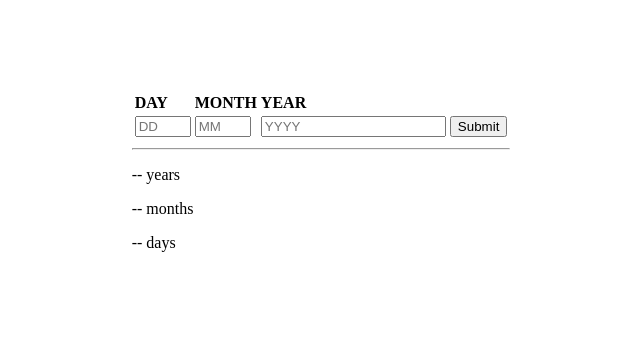
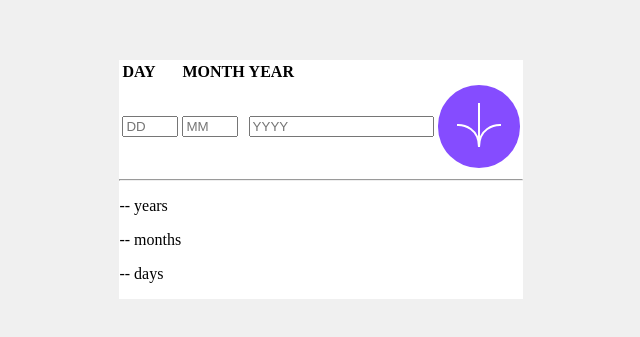
Before and after one commit to batskywalker/age-calculator-frontend-mentor, a plain HTML site: page index.html in a window 1280 px wide. Shown: the part 229-566 px from the top of the page, without its empty margins (319-959 px from the left). Drawn offline with Linux system fonts and the light colour scheme.

Commit message:
button in

```diff
--- a/index.html
+++ b/index.html
@@ -10,9 +10,9 @@
   <title>Frontend Mentor | Age calculator app</title>
 </head>
 <body>
-  <div id="contain_the_container">
+  <div id="contain-the-container">
     <div id="container">
-      <div id="contained_container">
+      <div id="contained-container">
         <div id="input">
           <form id="date">
             <table>
@@ -22,11 +22,11 @@
                 <th><label for="year">YEAR</label></th>
               </tr>
               <tr>
-                <td><input type="number" id="input_day" name="day" min="1" max="31" placeholder="DD" required></td>
-                <td><input type="number" id="input_month" name="month" min="1" max="12" placeholder="MM" required></td>
-                <td><input type="number" id="input_year" name="year" placeholder="YYYY" required></td>
+                <td><input type="number" id="input-day" name="day" min="1" max="31" placeholder="DD" required></td>
+                <td><input type="number" id="input-month" name="month" min="1" max="12" placeholder="MM" required></td>
+                <td><input type="number" id="input-year" name="year" placeholder="YYYY" required></td>
 
-                <td><input type="submit" id="submit" name="submit"></td>
+                <td><button type="submit" id="submit" name="submit"><img src="assets/images/icon-arrow.svg"></button></td>
               </tr>
             </table>
           </form>
@@ -35,11 +35,11 @@
         <hr>
 
         <div id="output">
-          <p id="years">-- years</p>
+          <p id="years"><span class="time-display">--</span> years</p>
 
-          <p id="months">-- months</p>
+          <p id="months"><span class="time-display">--</span> months</p>
 
-          <p id="days">-- days</p>
+          <p id="days"><span class="time-display">--</span> days</p>
         </div>
       </div>
     </div>
--- a/styles.css
+++ b/styles.css
@@ -4,9 +4,10 @@ table {
 
 html, body {
     height: 100%;
+    background-color: hsl(0, 0%, 94%);
 }
 
-#contain_the_container {
+#contain-the-container {
     height: 100%;
     display: flex;
     align-items: center;
@@ -14,8 +15,8 @@ html, body {
     flex-direction: column;
 }
 
-#contained_container {
-
+#contained-container {
+    background-color: hsl(0, 0%, 100%);
 }
 
 #container {
@@ -25,3 +26,10 @@ html, body {
     align-items: center;
     flex-grow: 1;
 }
+
+#submit {
+    border: none;
+    background-color: hsl(259, 100%, 65%);
+    border-radius: 50px;
+    padding: 18px;
+}
```
